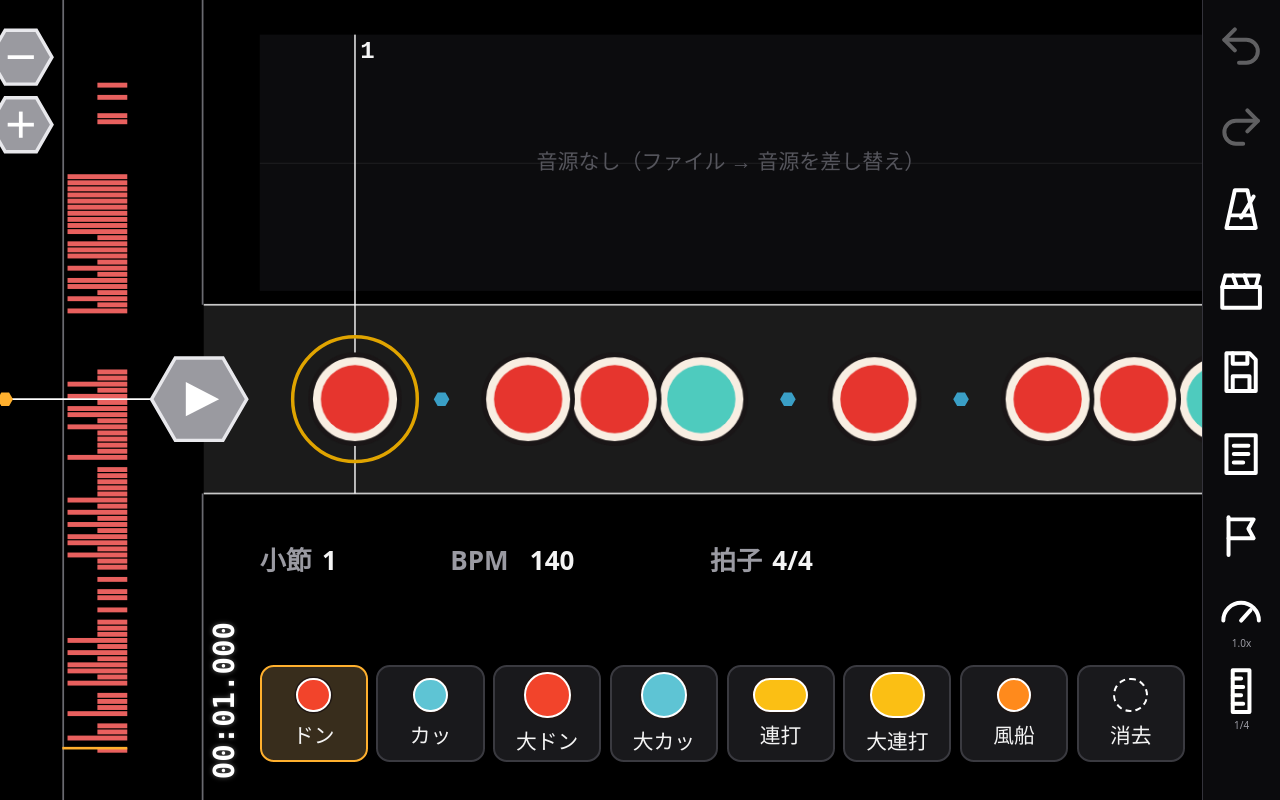
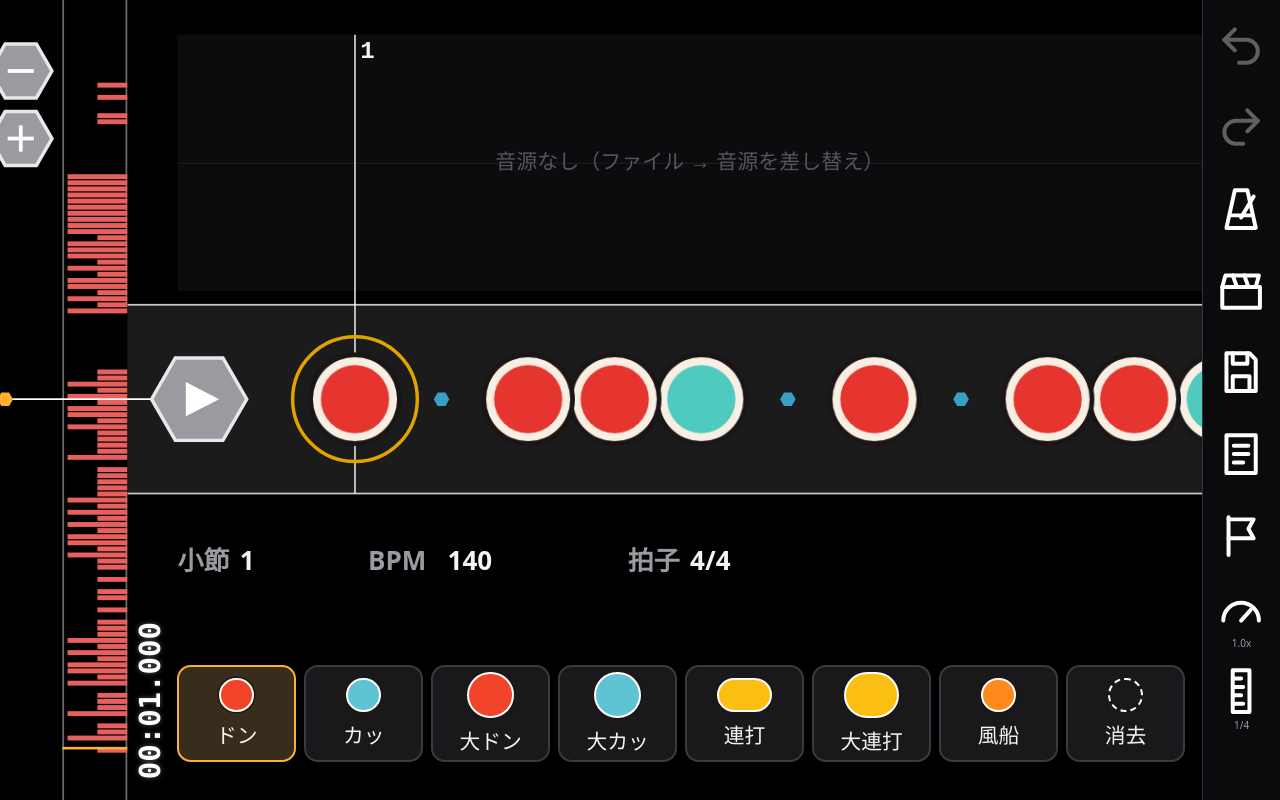
Before and after one commit to Mikado420/Malody, a website built with Vite: page index.html in a window 1280 px wide. Built offline with nearby package versions, Linux system fonts and the light colour scheme; files whose address does not match are found by name.

Commit message:
エディタ: レーンと波形を左へ広げて空白をなくす、ズームボタンをさらに少し下へ
- レーンの左端を密度推移のすぐ右（x 147）に、波形・ツール・下の情報も左へ
- 曲の長さと現在時刻の縦書きを密度推移の右に

Co-Authored-By: Claude Opus 5.5 <noreply@anthropic.com>
Claude-Session: https://claude.ai/code/session_01FRPx7BJMcgeJevunwsYs1R

```diff
--- a/src/editor/view.ts
+++ b/src/editor/view.ts
@@ -19,7 +19,7 @@ export const REF_H = 924;
 const R = {
   colLine1: 72, // 密度推移の左端（拡大縮小の六角形のすぐ右）
   densW: 75, // 密度推移の幅（Malody と同じ）
-  laneX: 235,
+  laneX: 147, // レーンの左端（密度推移のすぐ右）
   laneTop: 352,
   laneBottom: 570,
   laneCY: 461,
@@ -29,15 +29,15 @@ const R = {
   judgeX: 410, // 判定枠（再生位置）
   judgeR: 72,
   judgeR2: 49,
-  zoomOut: { x: 24, y: 66, r: 36 },
-  zoomIn: { x: 24, y: 144, r: 36 },
-  timeX: 262,
-  waveX: 300,
+  zoomOut: { x: 24, y: 82, r: 36 },
+  zoomIn: { x: 24, y: 160, r: 36 },
+  timeX: 176,
+  waveX: 205,
   waveTop: 40, // 曲名の表示をなくした分、波形を上へ広げる
   waveBottom: 336,
   evTop: 576,
   evBottom: 616,
-  posLabel: { x: 300, y: 650 },
+  posLabel: { x: 205, y: 650 },
   beatPx: 400, // 初期の拡大率（1拍あたり）
 };
 
--- a/src/style.css
+++ b/src/style.css
@@ -73,7 +73,7 @@ button.icon { min-width: 40px; height: 40px; padding: 0 10px; font-size: 18px; }
 /* ツール: レーンの下の空き（Malody 基準 y 760〜880）に重ねて表示。--es = 画面の高さ / 924 */
 .tools {
   position: absolute;
-  left: calc(300px * var(--es, 0.45));
+  left: calc(205px * var(--es, 0.45));
   right: calc(20px * var(--es, 0.45));
   bottom: calc(44px * var(--es, 0.45));
   height: max(36px, calc(112px * var(--es, 0.45)));
```
